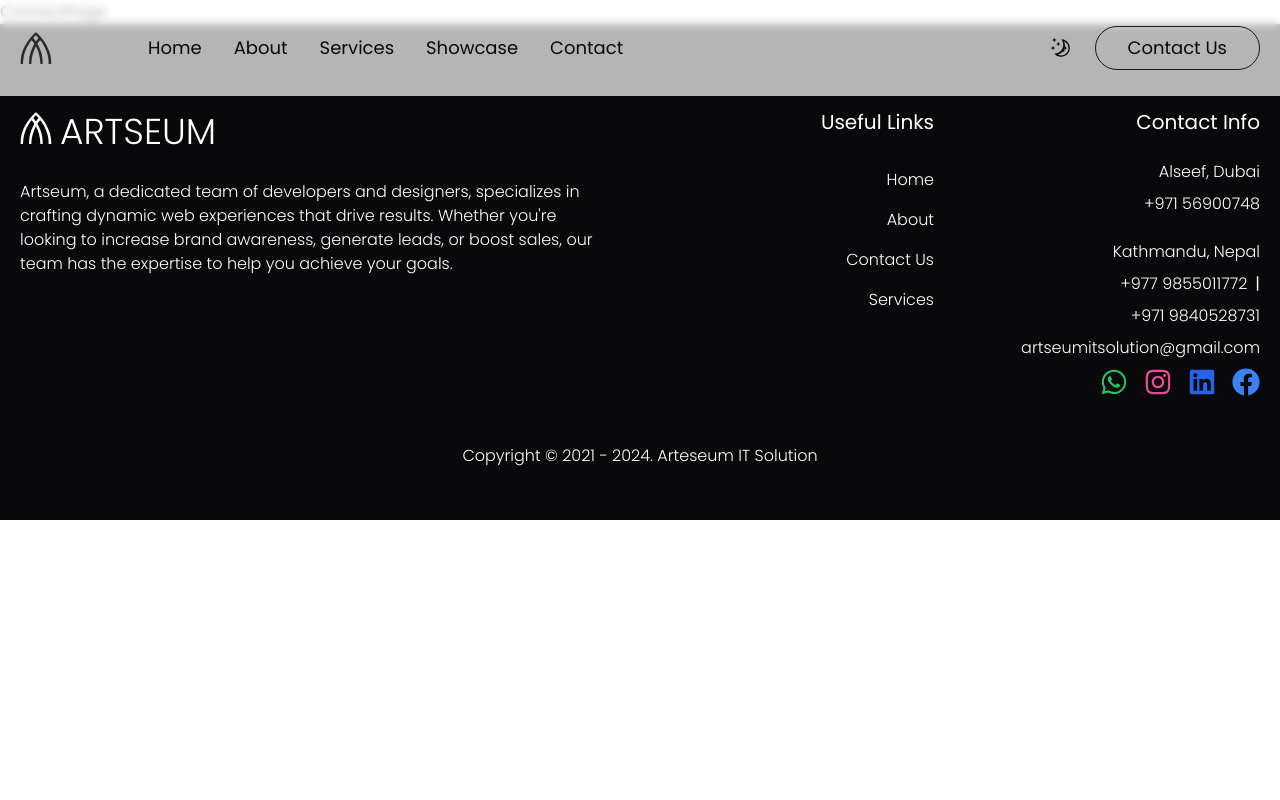
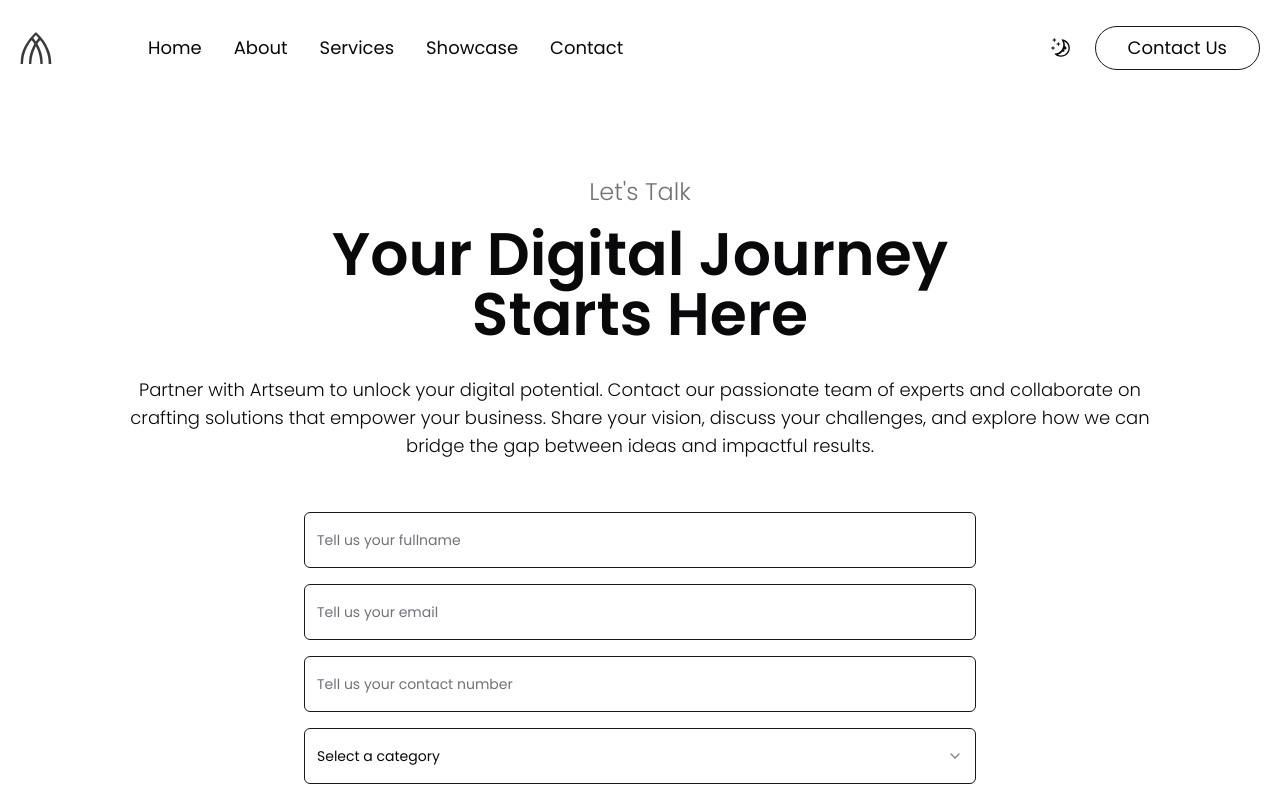
Before and after one commit to nischaltimalsina/artseumit, a Next.js app: page /contact in a window 1280 px wide. Built offline with nearby package versions, Linux system fonts and the light colour scheme.

Commit message:
feat: add contact us page

```diff
--- a/src/app/contact/page.tsx
+++ b/src/app/contact/page.tsx
@@ -1,8 +1,9 @@
+import { Contact } from '@/components/blocks/contact'
 import React from 'react'
 
 const ContactPage = () => {
   return (
-    <div>ContactPage</div>
+    <Contact/>
   )
 }
 
--- /dev/null
+++ b/src/components/blocks/contact/contact.tsx
@@ -0,0 +1,11 @@
+import React from 'react'
+import { ContactForm, Hero } from './sections'
+
+export const Contact = () => {
+  return (
+    <>
+    <Hero/>
+    <ContactForm/>
+    </>
+  )
+}
--- /dev/null
+++ b/src/components/blocks/contact/index.ts
@@ -0,0 +1 @@
+export * from './contact';
--- /dev/null
+++ b/src/components/blocks/contact/sections/contact-form.tsx
@@ -0,0 +1,69 @@
+import { Button, Input, Textarea } from '@/components/ui';
+import React from 'react';
+import {
+  Select,
+  SelectContent,
+  SelectGroup,
+  SelectItem,
+  SelectLabel,
+  SelectTrigger,
+  SelectValue,
+} from '@/components/ui';
+
+export const ContactForm = () => {
+  return (
+    <section className='w-full'>
+      <div className='flex flex-col gap-x-12 gap-y-8 w-full max-w-screen-2xl mx-auto p-5 items-center '>
+        <div className='w-full max-w-2xl'>
+          <form action='' className='flex flex-col gap-4 pb-24'>
+            <Input
+              className='h-14 border-secondary-foreground text-sm'
+              placeholder='Tell us your fullname'
+            />
+            <Input
+              className='h-14 border-secondary-foreground'
+              placeholder='Tell us your email'
+            />
+            <Input
+              className='h-14 border-secondary-foreground'
+              placeholder='Tell us your contact number'
+            />
+            <Select>
+              <SelectTrigger className='h-14 border-secondary-foreground'>
+                <SelectValue placeholder='Select a category' />
+              </SelectTrigger>
+              <SelectContent>
+                <SelectGroup>
+                  <SelectLabel>Categories</SelectLabel>
+                  <SelectItem value='branding_content'>
+                    Branding and Production
+                  </SelectItem>
+                  <SelectItem value='graphic_design'>Graphic Design</SelectItem>
+                  <SelectItem value='web_development'>
+                    Web Development
+                  </SelectItem>
+                  <SelectItem value='mobile_development'>
+                    Mobile Development
+                  </SelectItem>
+                  <SelectItem value='digital_marketing'>
+                    Digital Marketing
+                  </SelectItem>
+                  <SelectItem value='social_media_mgmt'>
+                    Social Media Management
+                  </SelectItem>
+                  <SelectItem value='3d_animation'>3D & Animation</SelectItem>
+                  <SelectItem value='others'>Others</SelectItem>
+                </SelectGroup>
+              </SelectContent>
+            </Select>
+            <Textarea
+              className='min-h-36 border-secondary-foreground'
+              placeholder='Write your message here ..'
+            />
+            <Button className='h-14 uppercase text-base'>Send Enquiry</Button>
+          </form>
+        </div>
+      </div>
+    </section>
+  );
+};
--- /dev/null
+++ b/src/components/blocks/contact/sections/hero.tsx
@@ -0,0 +1,27 @@
+import React from 'react';
+
+export const Hero = () => {
+  return (
+    <section className='w-full'>
+      <div className='flex flex-col pt-44 pb-8 gap-x-12 gap-y-8 w-full max-w-screen-2xl mx-auto p-5 items-center '>
+        <div className='flex flex-col gap-4'>
+          <p className='text-2xl text-center font-light text-muted-foreground'>
+            Let&apos;s Talk
+          </p>
+          <h3 className='text-[39px] sm:text-[44px] md:text-6xl font-semibold max-w-3xl text-center text-pretty leading-none'>
+            Your Digital Journey Starts Here
+          </h3>
+        </div>
+        <div className='flex flex-col'>
+          <p className='text-lg font-light max-w-5xl text-center text-pretty'>
+            Partner with Artseum to unlock your digital potential. Contact our
+            passionate team of experts and collaborate on crafting solutions
+            that empower your business. Share your vision, discuss your
+            challenges, and explore how we can bridge the gap between ideas and
+            impactful results.
+          </p>
+        </div>
+      </div>
+    </section>
+  );
+};
--- /dev/null
+++ b/src/components/blocks/contact/sections/index.ts
@@ -0,0 +1,2 @@
+export * from './contact-form';
+export * from './hero';
--- a/src/components/ui/index.ts
+++ b/src/components/ui/index.ts
@@ -9,4 +9,5 @@ export * from './select';
 export * from './separator';
 export * from './sheet';
 export * from './tabs';
+export * from './textarea';
 export * from './tooltip';
--- /dev/null
+++ b/src/components/ui/textarea.tsx
@@ -0,0 +1,24 @@
+import * as React from "react"
+
+import { cn } from "@/lib/utils"
+
+export interface TextareaProps
+  extends React.TextareaHTMLAttributes<HTMLTextAreaElement> {}
+
+const Textarea = React.forwardRef<HTMLTextAreaElement, TextareaProps>(
+  ({ className, ...props }, ref) => {
+    return (
+      <textarea
+        className={cn(
+          "flex min-h-[80px] w-full rounded-md border border-input bg-background px-3 py-2 text-sm ring-offset-background placeholder:text-muted-foreground focus-visible:outline-none focus-visible:ring-2 focus-visible:ring-ring focus-visible:ring-offset-2 disabled:cursor-not-allowed disabled:opacity-50",
+          className
+        )}
+        ref={ref}
+        {...props}
+      />
+    )
+  }
+)
+Textarea.displayName = "Textarea"
+
+export { Textarea }
```
